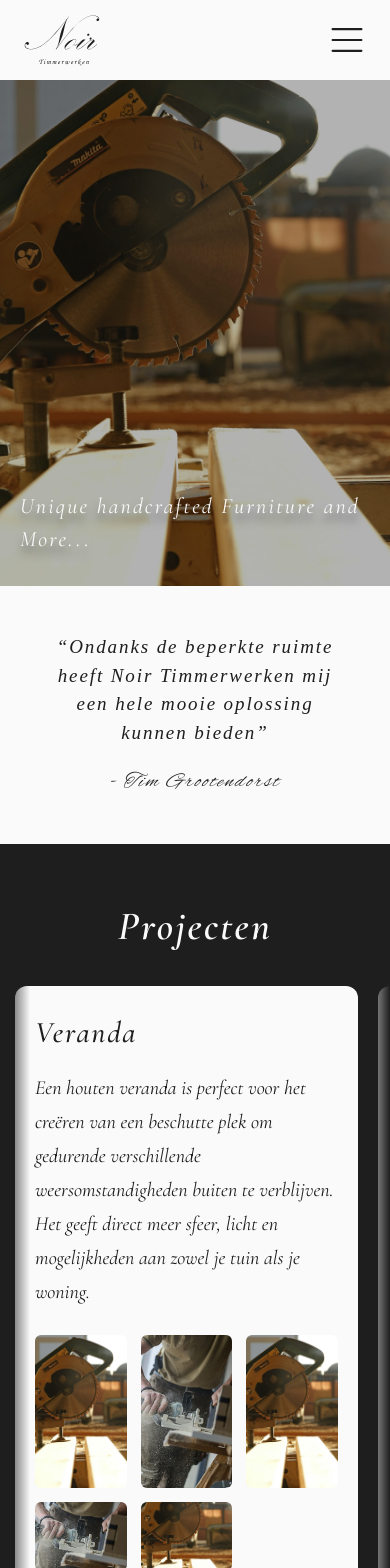
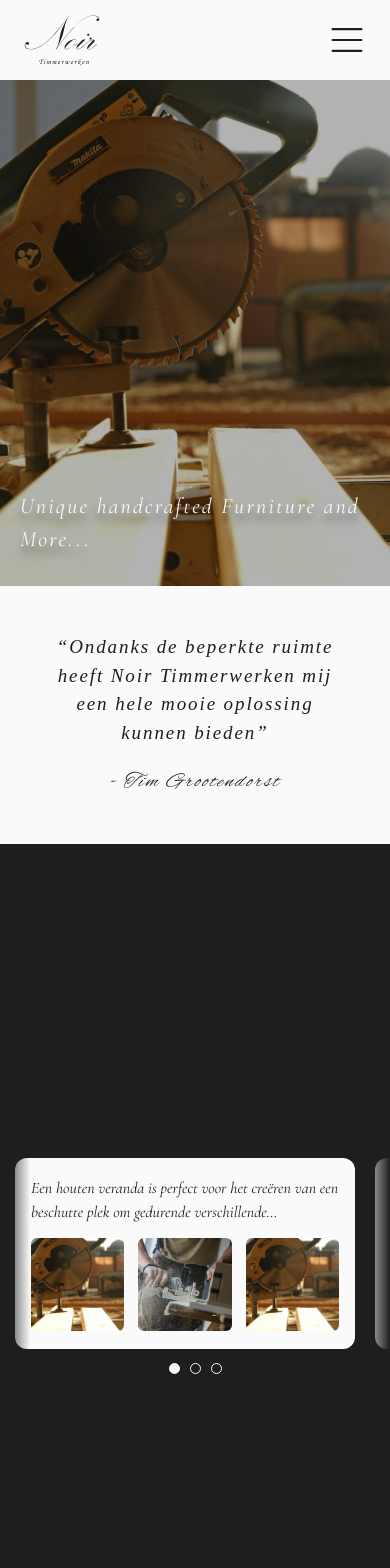
Before and after one commit to TiGrCrypt/NoirTimmerwerken, a Vue app: page / in a window 390 px wide. Shown: the top 1568 px of the page. Built offline with nearby package versions, Linux system fonts and the light colour scheme; a web font is replaced by a local one.

Commit message:
update gallery

```diff
--- a/src/components/sections/ImageLightbox.vue
+++ b/src/components/sections/ImageLightbox.vue
@@ -2,7 +2,8 @@
 /**
  * Fullscreen foto-gallerij (lightbox). Open 'm op een gegeven start-index;
  * daarna kun je horizontaal scrollen/swipen door alle foto's, net als een
- * native foto-app. Sluit via het kruisje, de achtergrond, of Escape.
+ * native foto-app (en op desktop ook met de pijltjesknoppen of de
+ * pijltjestoetsen). Sluit via het kruisje, de achtergrond, of Escape.
  */
 import { ref, onMounted, nextTick, onBeforeUnmount } from 'vue'
 
@@ -40,8 +41,16 @@ function onScroll() {
   activeIndex.value = closest
 }
 
+function goTo(i) {
+  const clamped = Math.max(0, Math.min(i, props.images.length - 1))
+  trackEl.value?.children?.[clamped]?.scrollIntoView({ behavior: 'smooth', inline: 'center', block: 'nearest' })
+  activeIndex.value = clamped
+}
+
 function onKeydown(event) {
   if (event.key === 'Escape') emit('close')
+  if (event.key === 'ArrowRight') goTo(activeIndex.value + 1)
+  if (event.key === 'ArrowLeft') goTo(activeIndex.value - 1)
 }
 
 // Lichaam niet laten meescrollen zolang de gallerij open staat, en
@@ -64,6 +73,25 @@ onBeforeUnmount(() => {
   <div class="lightbox" @click.self="emit('close')">
     <button type="button" class="lightbox-close" aria-label="Sluiten" @click="emit('close')">
       &times;
+    </button>
+
+    <button
+      v-if="images.length > 1 && activeIndex > 0"
+      type="button"
+      class="lightbox-arrow lightbox-arrow--prev"
+      aria-label="Vorige foto"
+      @click="goTo(activeIndex - 1)"
+    >
+      &#10094;
+    </button>
+    <button
+      v-if="images.length > 1 && activeIndex < images.length - 1"
+      type="button"
+      class="lightbox-arrow lightbox-arrow--next"
+      aria-label="Volgende foto"
+      @click="goTo(activeIndex + 1)"
+    >
+      &#10095;
     </button>
 
     <div ref="trackEl" class="lightbox-track" @scroll.passive="onScroll">
@@ -140,6 +168,37 @@ onBeforeUnmount(() => {
   border-radius: 0.6rem;
 }
 
+.lightbox-arrow {
+  position: absolute;
+  top: 50%;
+  transform: translateY(-50%);
+  z-index: 1;
+  width: 5rem;
+  height: 5rem;
+  border-radius: 50%;
+  border: none;
+  background-color: rgba(255, 255, 255, 0.12);
+  color: var(--color-paper);
+  font-size: 1.8rem;
+  cursor: pointer;
+  display: flex;
+  align-items: center;
+  justify-content: center;
+  transition: background-color 0.15s ease;
+}
+
+.lightbox-arrow:hover {
+  background-color: rgba(255, 255, 255, 0.22);
+}
+
+.lightbox-arrow--prev {
+  left: 2rem;
+}
+
+.lightbox-arrow--next {
+  right: 2rem;
+}
+
 .lightbox-dots {
   position: absolute;
   bottom: 3rem;
@@ -172,5 +231,9 @@ onBeforeUnmount(() => {
     height: 4rem;
     font-size: 2.6rem;
   }
+  /* Op mobiel swipe je gewoon door de foto's; de pijlen zijn dan overbodig. */
+  .lightbox-arrow {
+    display: none;
+  }
 }
 </style>
--- a/src/components/sections/ProjectCard.vue
+++ b/src/components/sections/ProjectCard.vue
@@ -1,10 +1,15 @@
 <script setup>
 /**
- * Herbruikbare projectkaart: titel, beschrijving en een fotogrid
- * (3 vierkante + 2 rechthoekige foto's, zoals in het Figma-ontwerp).
- * images verwacht precies 5 paden, maar rendert ook netjes met minder.
+ * Herbruikbare projectkaart: beschrijving en een fotogrid (3 vierkante +
+ * 2 rechthoekige foto's, zoals in het Figma-ontwerp). images verwacht
+ * precies 5 paden, maar rendert ook netjes met minder.
  * Klik op een foto opent een fullscreen gallerij (ImageLightbox) die bij
  * die foto begint en waar je verder doorheen kan scrollen/swipen.
+ *
+ * Geen zichtbare titel (meer): zodra de projecten straks rechtstreeks uit
+ * Instagram komen, is er toch geen aparte titel per post beschikbaar om te
+ * tonen. `title` blijft wel als prop bestaan, puur voor de alt-teksten van
+ * de foto's.
  */
 import { ref } from 'vue'
 import ImageLightbox from './ImageLightbox.vue'
@@ -20,7 +25,6 @@ const lightboxIndex = ref(null)
 
 <template>
   <article class="project-card">
-    <h3>{{ title }}</h3>
     <p>{{ description }}</p>
     <div class="photo-grid">
       <img
@@ -56,15 +60,6 @@ const lightboxIndex = ref(null)
   padding: 4rem 3.6rem;
 }
 
-.project-card h3 {
-  font-family: var(--font-corsiva);
-  font-style: italic;
-  font-weight: 500;
-  font-size: 4.4rem;
-  letter-spacing: 0.06em;
-  margin-bottom: 1.6rem;
-}
-
 .project-card p {
   font-size: 2rem;
   line-height: 1.7;
@@ -93,11 +88,29 @@ const lightboxIndex = ref(null)
 
 @media only screen and (max-width: 600px) {
   .project-card {
-    width: 38rem;
-    padding: 2.4rem 2rem;
+    width: 34rem;
+    padding: 1.8rem 1.6rem;
   }
-  .project-card h3 {
-    font-size: 3rem;
+  /* Beschrijving inkorten met "..." i.p.v. de volledige tekst — scheelt
+     flink wat hoogte, de volledige tekst blijft nergens anders nodig. */
+  .project-card p {
+    font-size: 1.6rem;
+    line-height: 1.5;
+    margin-bottom: 1.4rem;
+    display: -webkit-box;
+    -webkit-line-clamp: 2;
+    -webkit-box-orient: vertical;
+    overflow: hidden;
+  }
+  /* Compacter fotogrid: vierkant i.p.v. hoog-rechthoekig, en de 4e/5e
+     foto (2e rij) verbergen we in de preview — die blijven gewoon
+     bereikbaar via de fullscreen-gallerij (klik op een foto). */
+  .photo-grid img {
+    aspect-ratio: 1 / 1;
+  }
+  .photo-grid img:nth-child(4),
+  .photo-grid img:nth-child(5) {
+    display: none;
   }
 }
 </style>
--- a/src/components/sections/ProjectsSection.vue
+++ b/src/components/sections/ProjectsSection.vue
@@ -149,6 +149,16 @@ function onScroll() {
 }
 
 @media only screen and (max-width: 600px) {
+  .section-projects {
+    /* Compacter: titel + kaart + puntjes moeten samen in 1 scherm passen. */
+    padding: 2rem 0;
+    gap: 1.4rem;
+  }
+  /* De titel kost op mobiel te veel ruimte t.o.v. wat hij toevoegt (en
+     verdwijnt sowieso zodra de Instagram-koppeling er is). */
+  .title-desktop {
+    display: none;
+  }
   .projects-track {
     padding: 0 1.5rem;
     gap: 2rem;
```
